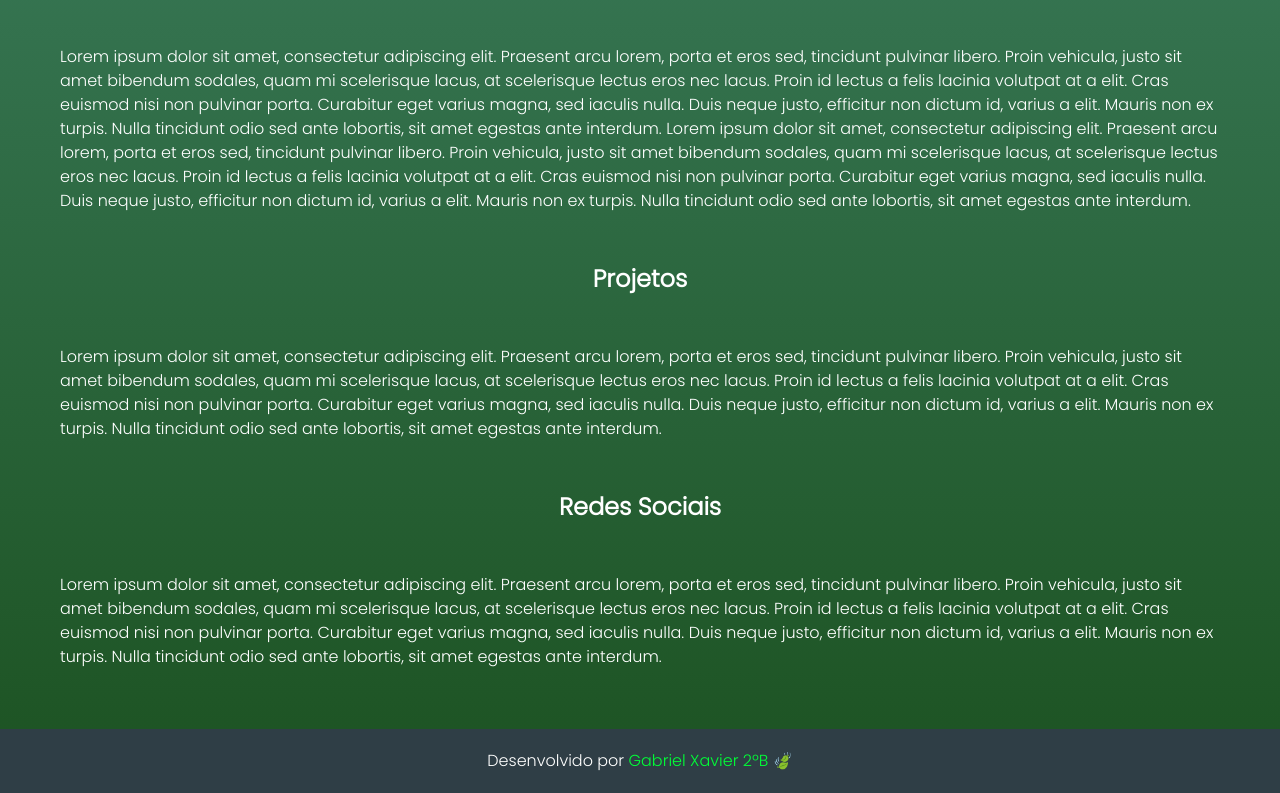
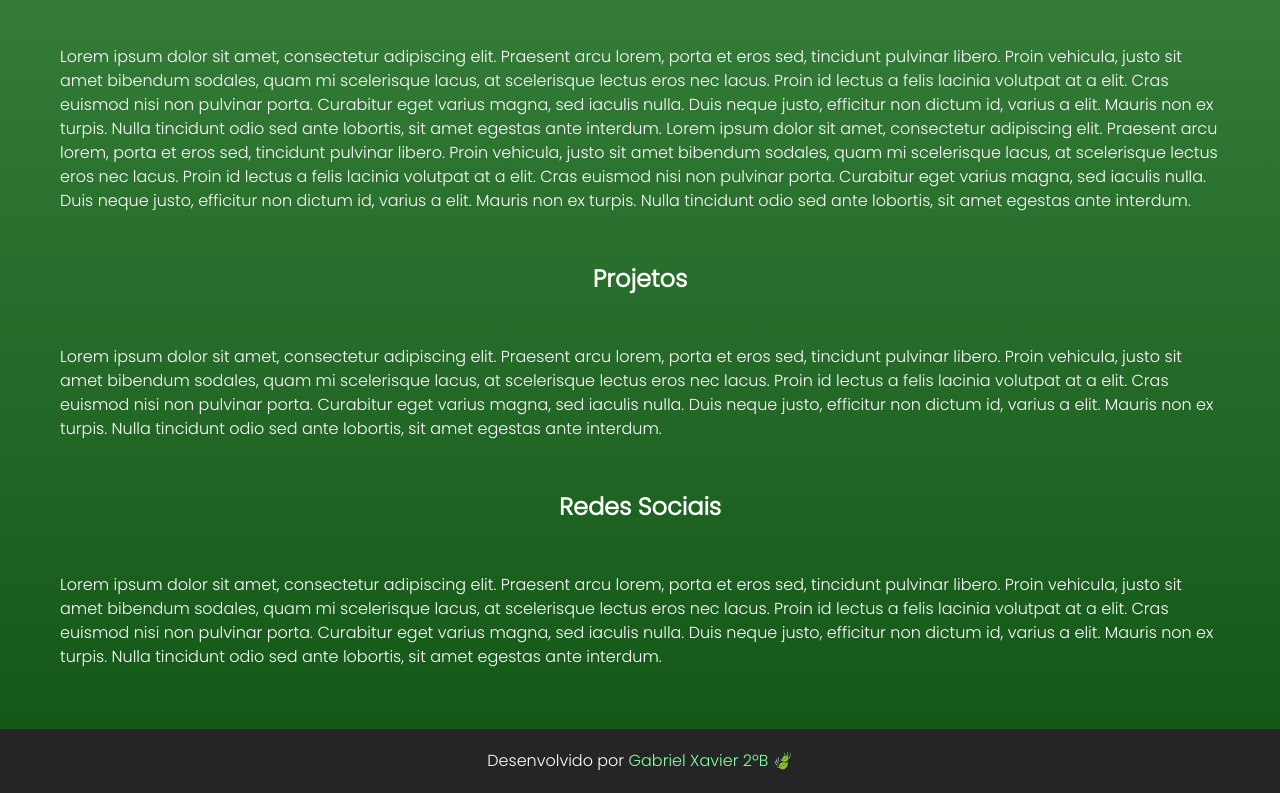
Before and after one commit to Taijuu/projectMA, a plain HTML site: page index.html in a window 1280 px wide. Shown: the part 439-1232 px from the top of the page. Drawn offline with Linux system fonts and the light colour scheme.

Commit message:
Add files via upload

```diff
--- a/style.css
+++ b/style.css
@@ -14,7 +14,7 @@
 }
 
 body {
-    background: linear-gradient(to bottom, #428569, #1c5221);
+    background: linear-gradient(to bottom, #48914b, #125515);
     color: #fff;
     font-family: 'Poppins', sans-serif;
     line-height: 1.5;
@@ -29,7 +29,7 @@ body::-webkit-scrollbar {
 
 body::-webkit-scrollbar-thumb {
     background-color: #c1c1c1;
-    border-radius: 2px;
+    border-radius: 5px;
 }
 
 body::-webkit-scrollbar-thumb:hover {
@@ -37,7 +37,7 @@ body::-webkit-scrollbar-thumb:hover {
 }
 
 body::-webkit-scrollbar-track {
-    background-color: #54795c;
+    background-color: #3b723d;
 }
 
 header {
@@ -107,11 +107,13 @@ section p {
 
 footer {
     padding: 20px;
-    background-color: #2f3e46;
+    background-color: #252525;
     text-align: center;
 }
 
 footer a {
     text-decoration: none;
-    color: #00ff37;
+    color: #88ffaa;
 }
+
+/* Ad
```
Also changed, not shown: index.html (+0 -2 lines).
